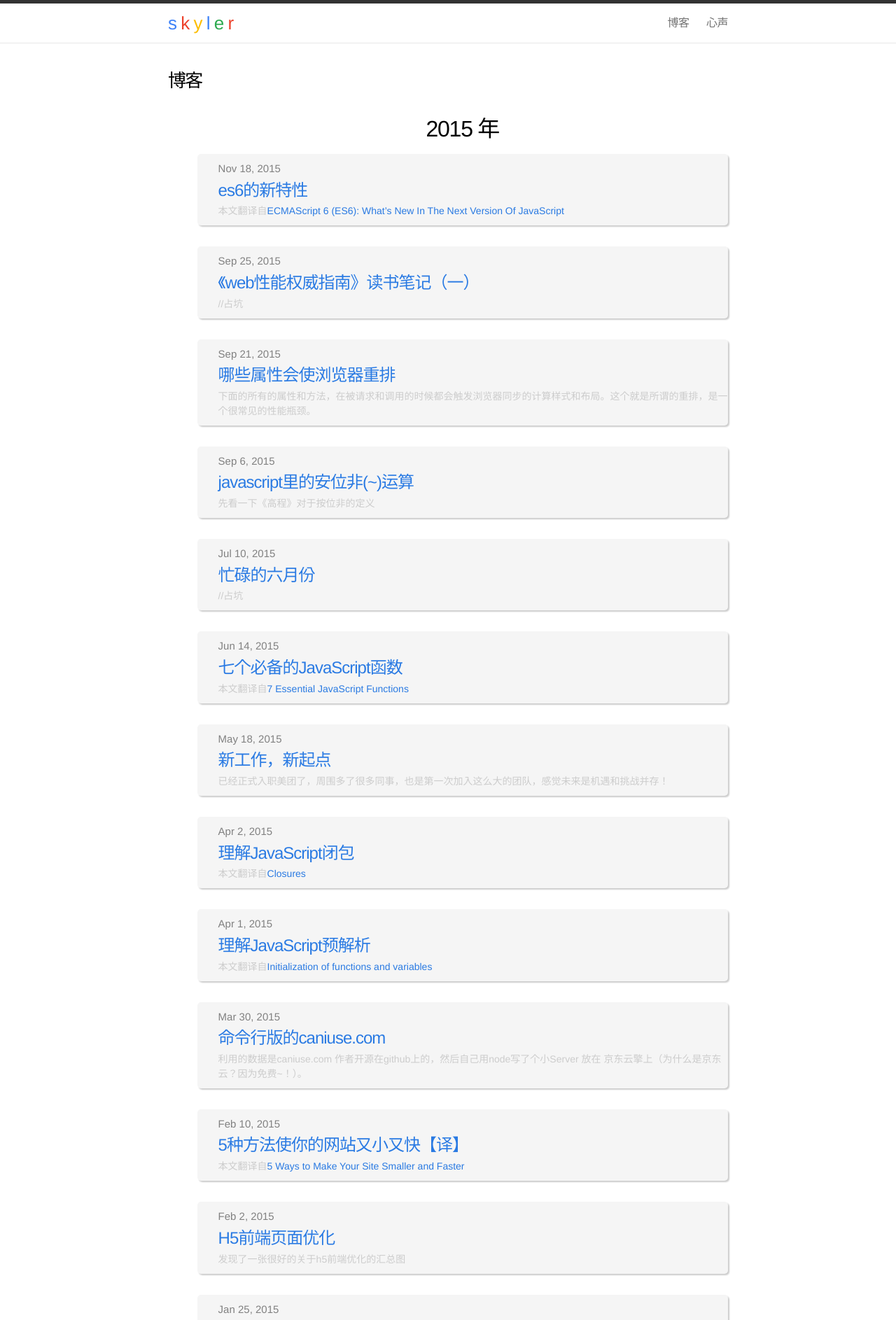
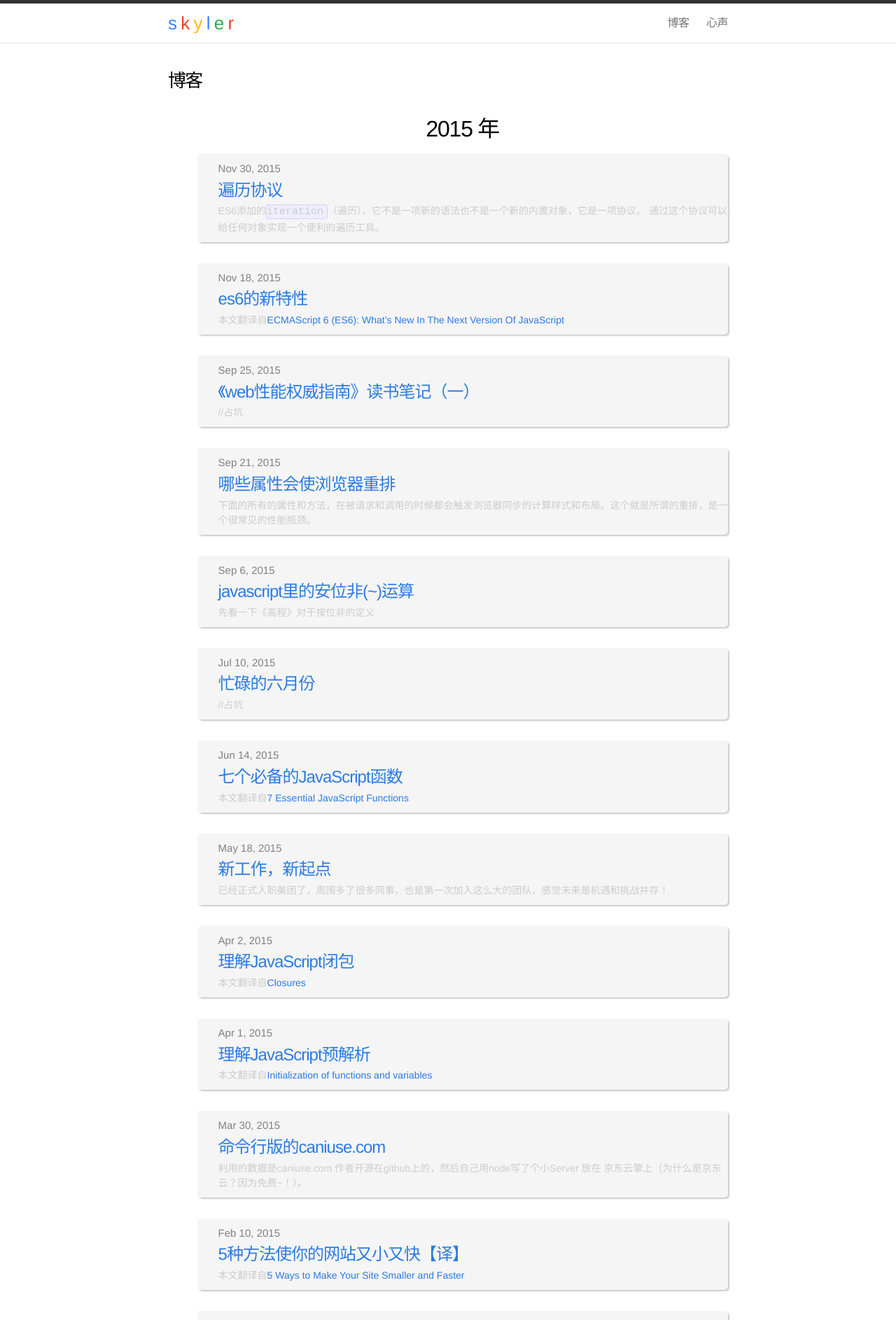
Before and after one commit to skylerzhang/skylerzhang.github.io, a Jekyll site: the page built from blog.html, in a window 1280 px wide. Shown: the top 1886 px of the page at 70% size. Built offline with Jekyll 4.4.1, drawn with Linux system fonts in a browser that asks for light colours; some of the changed lines change nothing that is shown.

Commit message:
update a blog

```diff
--- /dev/null
+++ b/_posts/2015-11-30-iteration.markdown
@@ -0,0 +1,293 @@
+---
+layout: post
+title:  "遍历协议"
+date:   2015-11-30
+categories: es6
+tag: es6
+---
+
+ES6添加的`iteration`（遍历），它不是一项新的语法也不是一个新的内置对象，它是一项协议。
+通过这个协议可以给任何对象实现一个便利的遍历工具。
+
+这项协议包括两部分：`iterable protocols`(可遍历协议)和`iterator protocols`(遍历器协议)。
+
+###可遍历协议
+
+通过可遍历协议，JavaScript对象可以定义和改造他们的遍历行为，比如你可以自定义通过`for...of`结构循环出来的值。
+一些内置类型内置了遍历行为，像`array`，`map`等，但是有一些是没有的像`object`。
+
+一个对象如果想要是可遍历的，那就必须实现一个`@@iterator`方法，这也就意味着对象或者通过原型连继承的对象必须得有一个名叫`Symbol.iterator`的属性。
+
+<table class="standard-table">
+ <thead>
+  <tr>
+   <th scope="col">属性</th>
+   <th scope="col">值</th>
+  </tr>
+ </thead>
+ <tbody>
+  <tr>
+   <td>[Symbol.iterator]</td>
+   <td>一个不需要任何参数函数，返回一个遵从`iterator protocol`（遍历器协议）的对象</td>
+  </tr>
+ </tbody>
+</table>
+
+当一个对象需要被遍历的时候，它的@@iterator 方法都会在遍历开始之前被调用，这次调用不需要任何参数并返回一个遍历器对象，用于获取遍历时候的值。
+
+###遍历器协议
+
+遍历器协议定义个一种标准的途径来产生一系列值（无论是有限还是无限的）。
+
+当一个对象实现了具有下列语意的`next()`方法后，它就变成了一个遍历器。
+
+<table class="standard-table">
+ <thead>
+  <tr>
+   <th scope="col">属性</th>
+   <th scope="col">值</th>
+  </tr>
+ </thead>
+ <tbody>
+  <tr>
+   <td>next</td>
+   <td>
+   一个不需要任何参数函数，返回一个具有两个属性的对象
+   <ul>
+      <li>done(boolean)
+        <ul>
+          <li>当遍历器经过一系列遍历之后到达最后一个值，done的值就会变为true</li>
+          <li>当遍历器可以继续产生下一个值的时候，done的值为false</li>
+        </ul>
+      </li>
+      <li>value-任何通过遍历器返回的js值，当`done`为真时可以忽略</li>
+   </ul>
+   </td>
+  </tr>
+ </tbody>
+</table>
+
+一些遍历器反过来也是可遍历的：
+
+{% highlight javascript linenos%}
+var someArray = [1, 5, 7];
+var someArrayEntries = someArray.entries(); //返回一个数组遍历器
+
+someArrayEntries.toString();           // "[object Array Iterator]"
+someArrayEntries === someArrayEntries[Symbol.iterator]();    // true
+{% endhighlight %}
+
+###使用遍历协议的例子
+
+字符串就是内置的可遍历对象：
+
+{% highlight javascript linenos%}
+var someString = "hi";
+typeof someString[Symbol.iterator];          // "function"
+{% endhighlight %}
+
+字符串对象默认的遍历器是一个一个返回字符
+
+{% highlight javascript linenos%}
+var iterator = someString[Symbol.iterator]();
+iterator + "";                               // "[object String Iterator]"
+
+iterator.next();                             // { value: "h", done: false }
+iterator.next();                             // { value: "i", done: false }
+iterator.next();                             // { value: undefined, done: true }
+{% endhighlight %}
+
+一些内置的方法同样也用到了遍历协议，比如扩展运算符
+
+{% highlight javascript linenos%}
+[...someString]                              // ["h", "i"]
+{% endhighlight %}
+
+我们也可以通过实现我们自己的@@iterator方法来重定义遍历行为：
+
+{% highlight javascript linenos%}
+var someString = new String("hi");          // need to construct a String object explicitly to avoid auto-boxing
+
+someString[Symbol.iterator] = function() {
+  return { // this is the iterator object, returning a single element, the string "bye"
+    next: function() {
+      if (this.first) {
+        this.first = false;
+        return { value: "bye", done: false };
+      } else {
+        return { done: true };
+      }
+    },
+    first: true
+  };
+};
+{% endhighlight %}
+
+###可遍历的例子
+
+####内置可遍历的对象
+
+String，Array，TypeArray，Map 和 Set 都是js内置的可遍历对象，因为他们的原型上实现了@@iterator方法。
+
+####用户自定义的可遍历对象
+
+{% highlight javascript linenos%}
+var myIterable = {};
+myIterable[Symbol.iterator] = function* () {
+    yield 1;
+    yield 2;
+    yield 3;
+};
+[...myIterable]; // [1, 2, 3]
+{% endhighlight %}
+
+####可以接受可遍历对象的内置接口
+
+有许多接口可以接受可遍历对象，比如Map(iterable),WeakMap([iterable]),Set([iterable])和WeakSet([iterable]):
+
+{% highlight javascript linenos%}
+var myObj = {};
+new Map([[1,"a"],[2,"b"],[3,"c"]]).get(2);               // "b"
+new WeakMap([[{},"a"],[myObj,"b"],[{},"c"]]).get(myObj); // "b"
+new Set([1, 2, 3]).has(3);                               // true
+new Set("123").has("2");                                 // true
+new WeakSet(function*() {
+    yield {};
+    yield myObj;
+    yield {};
+}()).has(myObj);                                         //true
+{% endhighlight %}
+
+还有 Promise.all(iterable), Promise.race(iterable), and Array.from()。
+
+####必须使用可遍历对象的语法
+
+一些声明和表达式必须使用可遍历对象，如果`for...of`循环，扩展运算符，`yield*`和解构操作
+
+{% highlight javascript linenos%}
+for(let value of ["a", "b", "c"]){
+    console.log(value);
+}
+// "a"
+// "b"
+// "c"
+
+[..."abc"]; // ["a", "b", "c"]
+
+function* gen(){
+  yield* ["a", "b", "c"];
+}
+
+gen().next(); // { value:"a", done:false }
+
+[a, b, c] = new Set(["a", "b", "c"]);
+a // "a"
+{% endhighlight %}
+
+####不符合规范的可遍历对象
+
+如果一个可遍历对象的@@iterator方法没有返回一个遍历器对象，那当这个对象被用到上述接口中的时候会报错
+
+{% highlight javascript linenos%}
+var nonWellFormedIterable = {}
+nonWellFormedIterable[Symbol.iterator] = () => 1
+[...nonWellFormedIterable] // TypeError: [] is not a function
+{% endhighlight %}
+
+###遍历器实例
+
+####简单的遍历器
+
+{% highlight javascript linenos%}
+function makeIterator(array){
+    var nextIndex = 0;
+
+    return {
+       next: function(){
+           return nextIndex < array.length ?
+               {value: array[nextIndex++], done: false} :
+               {done: true};
+       }
+    };
+}
+
+var it = makeIterator(['yo', 'ya']);
+
+console.log(it.next().value); // 'yo'
+console.log(it.next().value); // 'ya'
+console.log(it.next().done);  // true
+{% endhighlight %}
+
+####无限的遍历器
+
+{% highlight javascript linenos%}
+function idMaker(){
+    var index = 0;
+
+    return {
+       next: function(){
+           return {value: index++, done: false};
+       }
+    };
+}
+
+var it = idMaker();
+
+console.log(it.next().value); // '0'
+console.log(it.next().value); // '1'
+console.log(it.next().value); // '2'
+// ...
+{% endhighlight %}
+
+####结合generator
+
+{% highlight javascript linenos%}
+function* makeSimpleGenerator(array){
+    var nextIndex = 0;
+
+    while(nextIndex < array.length){
+        yield array[nextIndex++];
+    }
+}
+
+var gen = makeSimpleGenerator(['yo', 'ya']);
+
+console.log(gen.next().value); // 'yo'
+console.log(gen.next().value); // 'ya'
+console.log(gen.next().done);  // true
+
+
+
+function* idMaker(){
+    var index = 0;
+    while(true)
+        yield index++;
+}
+
+var gen = idMaker();
+
+console.log(gen.next().value); // '0'
+console.log(gen.next().value); // '1'
+console.log(gen.next().value); // '2'
+// ...
+{% endhighlight %}
+
+###generator对象是一个遍历器还是一个可遍历的对象？
+
+答案是『都是』：
+
+{% highlight javascript linenos%}
+var aGeneratorObject = function*(){
+    yield 1;
+    yield 2;
+    yield 3;
+}();
+typeof aGeneratorObject.next;
+// "function", because it has a next method, so it's an iterator
+typeof aGeneratorObject[Symbol.iterator];
+// "function", because it has an @@iterator method, so it's an iterable
+aGeneratorObject[Symbol.iterator]() === aGeneratorObject;
+// true, because its @@iterator method return its self (an iterator), so it's an well-formed iterable
+[...aGeneratorObject];
+// [1, 2, 3]
+{% endhighlight %}
--- a/css/my.css
+++ b/css/my.css
@@ -134,7 +134,22 @@
     background: #c0b096;
 }
 
-.share-tools {
-    border-top: solid 1px rgba(0, 0, 0, 0.129412);
-    padding-top: 10px;
+.standard-table th{
+	/*border: 2px solid #fff;*/
+  border-bottom: 2px solid #d4dde4;
+  background: #eaeff2;
+  background: rgba(212,221,228,.5);
+  padding: 2px 8px 4px;
+  font-family: 'Open Sans Light',Helvetica,Arial,sans-serif;
+  font-size: 14px;
+  font-weight: 700;
+
 }
+
+.standard-table td {
+	padding: 6px 8px;
+	background-color: #f9fafb;
+  background-color: rgba(212,221,228,.15);
+  box-shadow: inset 0 -1px 0 0 #eaeff2;
+  box-shadow: inset 0 -1px 0 0 rgba(212,221,228,.5);
+}
```
